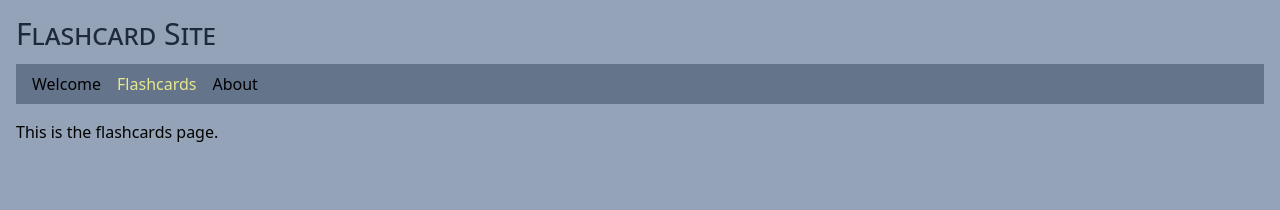
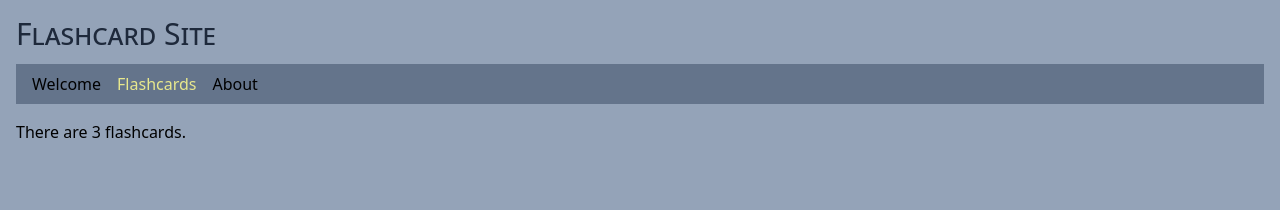
Before and after one commit to edwardtanguay/et412-react-query-flashcard-site, a React (Vite) app: page /flashcards in a window 1280 px wide. Shown: the top 210 px of the page. Built offline with nearby package versions, Linux system fonts and the light colour scheme; data requests are answered from the project's data file.

Commit message:
flashcards load

```diff
--- a/package.json
+++ b/package.json
@@ -13,6 +13,7 @@
 		"pretty": "prettier --write \"./**/*.{js,jsx,mjs,cjs,ts,tsx,json}\""
 	},
 	"dependencies": {
+		"axios": "^1.6.2",
 		"dayjs": "^1.11.10",
 		"json-server": "^0.17.4",
 		"react": "^18.2.0",
--- /dev/null
+++ b/src/interfaces.ts
@@ -0,0 +1,5 @@
+export interface IFlashcard {
+	id: number;
+	front: string;
+	back: string;
+}
--- a/src/pages/PageFlashcards.tsx
+++ b/src/pages/PageFlashcards.tsx
@@ -1,5 +1,20 @@
+import { useEffect, useState } from "react";
+import { IFlashcard } from "../interfaces";
+import axios from "axios";
+
+const flashcardsUrl = "http://localhost:3011/flashcards";
+
 export const PageFlashcards = () => {
-	return (
-		<p>This is the flashcards page.</p>
-	)
-}
+	const [flashcards, setFlashcards] = useState<IFlashcard[]>([]);
+
+	const loadFlashcards = async () => {
+		const response = await axios.get(flashcardsUrl);
+		setFlashcards(response.data);
+	};
+
+	useEffect(() => {
+		loadFlashcards();
+	}, []);
+
+	return <p>There are {flashcards.length} flashcards.</p>;
+};
```
Also changed, not shown: 1 other file (tests, documents, lock files or other folders).
